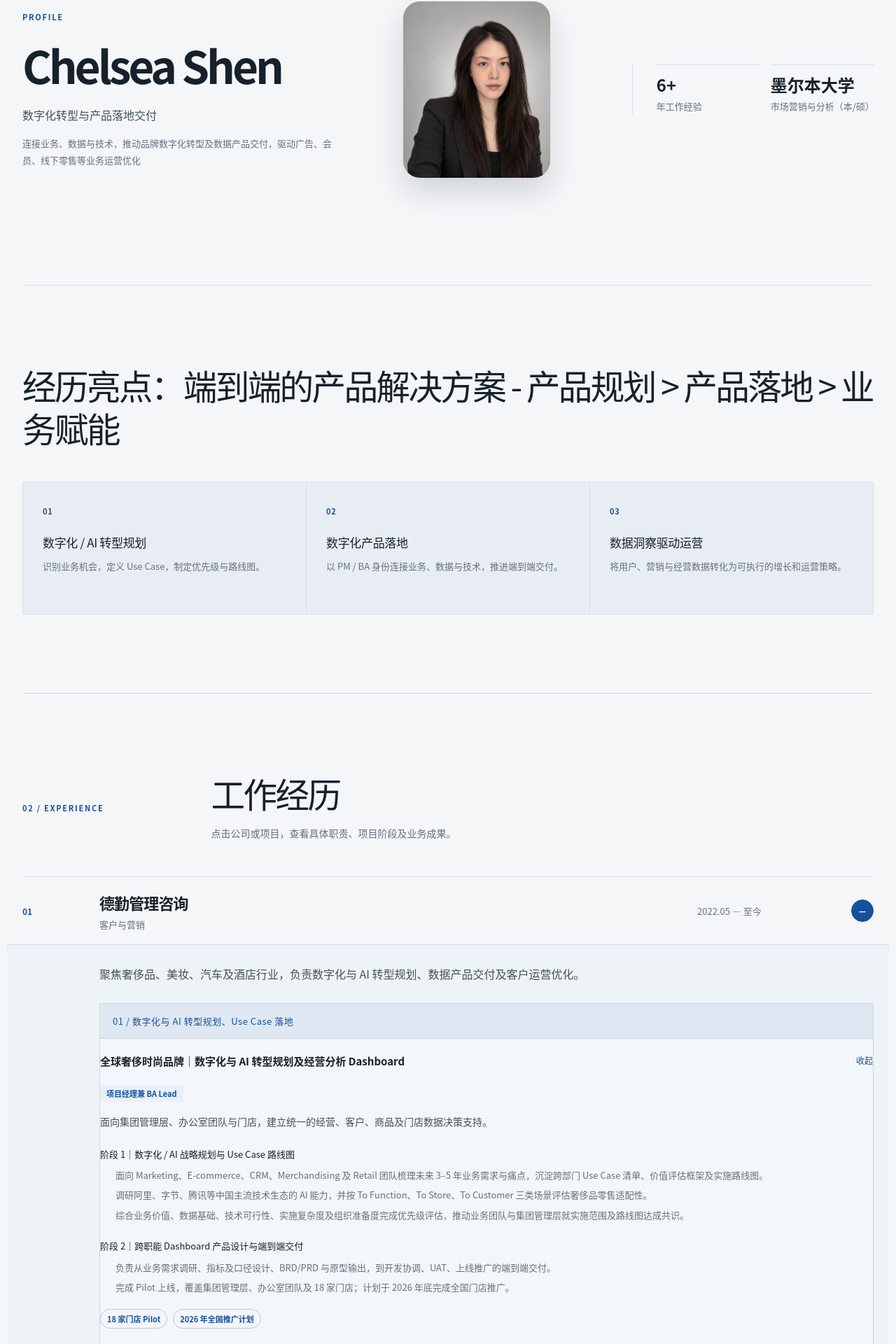
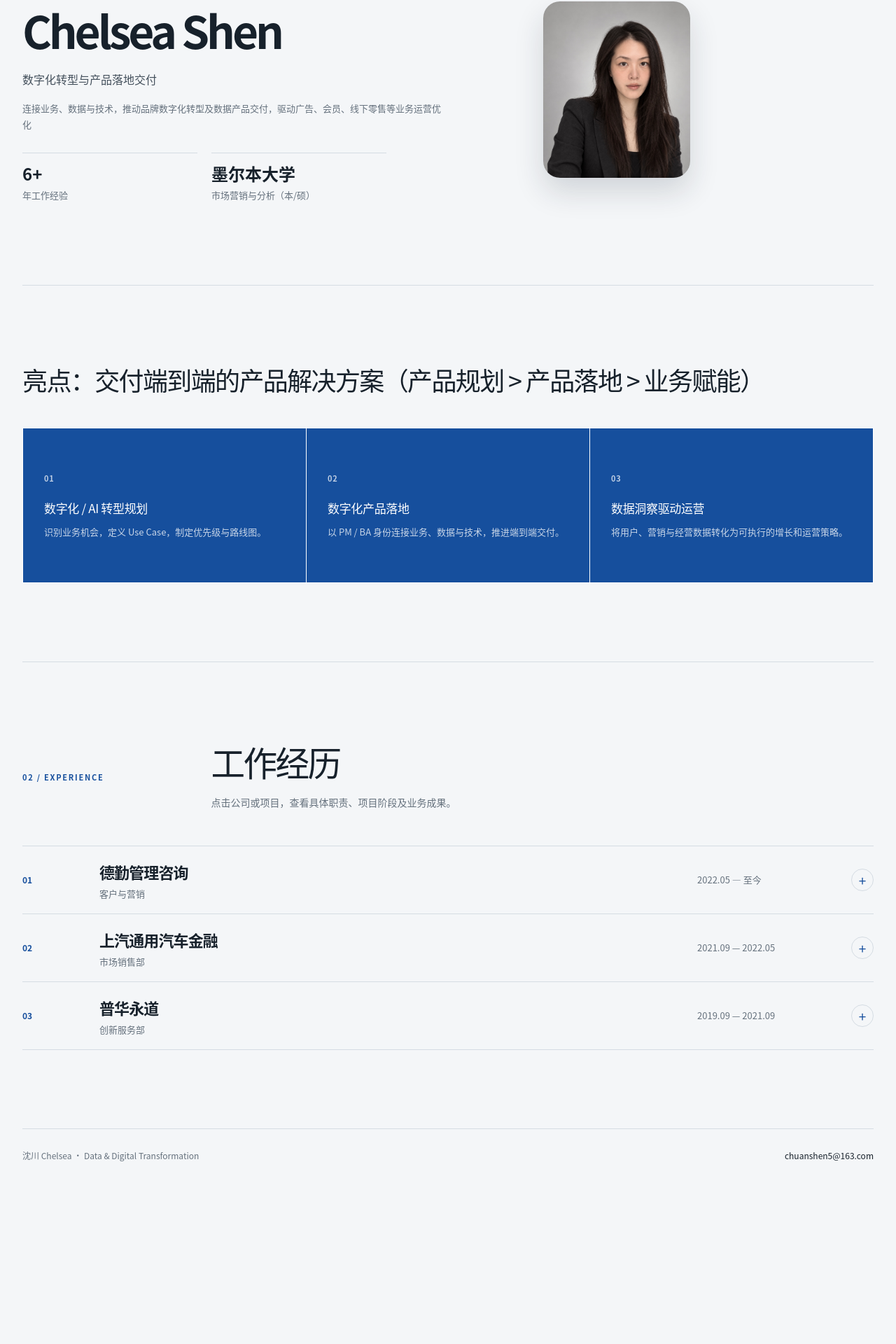
Before and after one commit to chelsea515/chelseashen_d, a Next.js app: page / in a window 1280 px wide. Shown: the part 238-2158 px from the top of the page at 70% size. After the commit the page ends 1939 px from the top, so only its background shows below. Built offline with nearby package versions, Linux system fonts and the light colour scheme.

Commit message:
feat: refine hero and experience layout

```diff
--- a/app/globals.css
+++ b/app/globals.css
@@ -49,8 +49,8 @@ nav a:hover { color: var(--blue); }
   min-height: 560px;
   margin: 0 auto;
   display: grid;
-  grid-template-columns: minmax(0, 1.15fr) 250px minmax(300px, .85fr);
-  gap: clamp(32px, 6vw, 100px);
+  grid-template-columns: minmax(0, 1fr) minmax(240px, .72fr);
+  gap: clamp(48px, 7vw, 130px);
   align-items: center;
   border-bottom: 1px solid var(--line);
 }
@@ -62,23 +62,23 @@ nav a:hover { color: var(--blue); }
 .portrait-frame { position: relative; align-self: center; padding: 0; text-align: center; }
 .portrait { width: 210px; height: 252px; object-fit: cover; object-position: center top; border-radius: 24px; filter: grayscale(8%); box-shadow: 0 20px 42px rgba(24, 39, 57, .16); }
 
-.hero-facts { padding-left: 34px; border-left: 1px solid var(--line); }
-.fact-grid { display: grid; grid-template-columns: 1fr 1fr; gap: 16px; margin-top: 0; }
-.fact-grid div { padding-top: 15px; border-top: 1px solid var(--line); }
+.fact-grid { max-width: 520px; display: grid; grid-template-columns: 1fr 1fr; gap: 20px; margin-top: 28px; }
+.fact-grid div { padding-top: 16px; border-top: 1px solid var(--line); }
 .fact-grid strong, .fact-grid span { display: block; }
 .fact-grid strong { font-size: 24px; line-height: 1.1; letter-spacing: 0; }
 .fact-grid span { margin-top: 6px; font-size: 13px; line-height: 1.8; color: var(--muted); }
 
 .section { width: min(1400px, calc(100% - 64px)); margin: 0 auto; padding: 112px 0; border-bottom: 1px solid var(--line); }
 .profile { display: grid; grid-template-columns: minmax(0, 1fr); gap: 46px; }
-.profile h2, .section-heading h2, .education h2 { margin: 0; font-size: clamp(31px, 3.8vw, 54px); letter-spacing: -.055em; line-height: 1.25; }
+.profile h2 { margin: 0; font-size: 36px; letter-spacing: -.045em; line-height: 1.25; white-space: nowrap; }
+.section-heading h2, .education h2 { margin: 0; font-size: clamp(31px, 3.8vw, 54px); letter-spacing: -.055em; line-height: 1.25; }
 .section-intro { max-width: 680px; margin: 22px 0 50px; color: var(--muted); font-size: 16px; }
-.capability-list { display: grid; grid-template-columns: repeat(3, 1fr); gap: 1px; background: #d7e0ea; border: 1px solid #d7e0ea; }
-.capability-list article { min-height: 188px; padding: 26px 28px 22px; background: #e8edf3; }
+.capability-list { display: grid; grid-template-columns: repeat(3, 1fr); gap: 1px; background: #fff; border: 1px solid #fff; }
+.capability-list article { min-height: 220px; padding: 36px 30px; background: var(--blue); color: #fff; display: flex; flex-direction: column; justify-content: center; }
 .capability-list article + article { border-left: 0; }
-.capability-list span { color: var(--blue); font-size: 11px; font-weight: 700; letter-spacing: .08em; }
-.capability-list h3 { margin: 20px 0 9px; font-size: 17px; letter-spacing: -.02em; }
-.capability-list p { margin: 0; color: var(--muted); font-size: 13px; }
+.capability-list span { color: rgba(255, 255, 255, .72); font-size: 11px; font-weight: 700; letter-spacing: .08em; }
+.capability-list h3 { margin: 20px 0 9px; color: #fff; font-size: 17px; letter-spacing: -.02em; }
+.capability-list p { margin: 0; color: rgba(255, 255, 255, .76); font-size: 13px; }
 
 .section-heading { display: grid; grid-template-columns: 180px 1fr; column-gap: clamp(30px, 7vw, 130px); align-items: end; }
 .section-heading p { grid-column: 2; margin: 16px 0 0; color: var(--muted); font-size: 14px; }
@@ -94,13 +94,13 @@ nav a:hover { color: var(--blue); }
 .employer-period { color: var(--muted); font-size: 13px; }
 .toggle-mark { justify-self: end; width: 32px; height: 32px; display: grid; place-items: center; border: 1px solid var(--line); border-radius: 50%; font-size: 19px; color: var(--blue); }
 .employer.is-open .toggle-mark { background: var(--blue); border-color: var(--blue); color: #fff; }
-.employer-panel { margin: 0 -22px 0 -22px; padding: 28px 22px 54px 132px; background: #eef3f8; border-top: 1px solid #ccd8e4; }
-.employer-overview { max-width: 720px; margin: 0 0 28px; font-size: 16px; color: #44505c; }
+.employer-panel { margin: 0; padding: 34px 40px 48px 132px; background: #eef3f8; text-align: left; border-top: 0; }
+.employer-overview { max-width: 760px; margin: 0 0 28px; font-size: 16px; color: #44505c; }
 .project-group + .project-group { margin-top: 34px; }
-.group-heading { display: block; margin-bottom: 0; padding: 14px 18px; background: #dfe8f2; border: 1px solid #cbd7e3; }
-.group-heading h3 { margin: 0; color: var(--blue); font-size: 13px; letter-spacing: .04em; }
-.project-list { border-top: 0; border-left: 1px solid #cbd7e3; border-right: 1px solid #cbd7e3; background: rgba(255, 255, 255, .25); }
-.project { border-bottom: 1px solid var(--line); }
+.group-heading { display: block; margin-bottom: 0; padding: 16px 20px; background: var(--blue); border: 0; }
+.group-heading h3 { margin: 0; color: #fff; font-size: 13px; letter-spacing: .04em; }
+.project-list { border-top: 0; background: rgba(255, 255, 255, .34); }
+.project { border-bottom: 1px solid rgba(23, 33, 43, .1); }
 .project-trigger { min-height: 62px; display: flex; align-items: center; justify-content: space-between; gap: 20px; padding: 10px 0; font-size: 15px; font-weight: 600; line-height: 1.4; }
 .project-trigger span:last-child { flex: 0 0 auto; color: var(--blue); font-size: 12px; font-weight: 500; }
 .project-trigger:hover, .project-trigger:focus-visible { color: var(--blue); }
@@ -129,12 +129,12 @@ button:focus-visible, a:focus-visible { outline: 3px solid #8eb2e4; outline-offs
   .site-header { grid-template-columns: 1fr auto; height: 72px; }
   .site-header nav { display: none; }
   .hero { grid-template-columns: 1fr 180px; gap: 36px; padding: 74px 0 60px; min-height: auto; }
-  .hero-facts { grid-column: 1 / -1; padding: 30px 0 0; border-left: 0; border-top: 1px solid var(--line); }
   .portrait { width: 160px; height: 194px; border-radius: 22px; }
   .profile, .section-heading, .education { grid-template-columns: 1fr; gap: 22px; }
+  .profile h2 { font-size: 28px; }
   .capability-list { grid-column: auto; }
   .section-heading p { grid-column: auto; }
-  .employer-panel { padding-left: 0; }
+  .employer-panel { padding: 30px 26px 42px; }
   .education-content { grid-template-columns: 1fr; gap: 32px; }
 }
 @media (max-width: 620px) {
@@ -143,17 +143,17 @@ button:focus-visible, a:focus-visible { outline: 3px solid #8eb2e4; outline-offs
   .availability { font-size: 11px; }
   .hero { grid-template-columns: 1fr; padding: 58px 0 48px; }
   .hero h1 { font-size: 45px; }
+  .profile h2 { font-size: 18px; letter-spacing: -.025em; }
   .portrait-frame { grid-row: 2; width: 190px; justify-self: center; padding: 12px 0 8px; }
-  .hero-facts { grid-row: 3; }
+  .fact-grid { grid-template-columns: 1fr; }
   .section { padding: 74px 0; }
   .capability-list { grid-template-columns: 1fr; }
-  .capability-list article, .capability-list article + article { min-height: auto; padding: 23px 0; border-left: 0; }
-  .capability-list article + article { border-top: 1px solid var(--line); }
+  .capability-list article, .capability-list article + article { min-height: 170px; padding: 30px 24px; border-left: 0; }
+  .capability-list article + article { border-top: 0; }
   .employer-trigger { grid-template-columns: 34px minmax(0, 1fr) 32px; gap: 10px; padding: 16px 0; }
   .employer-period { grid-column: 2; grid-row: 2; font-size: 11px; }
   .toggle-mark { grid-column: 3; grid-row: 1 / span 2; }
   .employer-name strong { font-size: 17px; }
-  .group-heading { grid-template-columns: 1fr; gap: 6px; }
   .project-trigger { min-height: 58px; font-size: 14px; }
   .project-detail { padding-right: 2px; }
   footer { display: block; }
--- a/app/page.tsx
+++ b/app/page.tsx
@@ -262,10 +262,8 @@ function ProjectDetail({ project }: { project: Project }) {
 }
 
 export default function Home() {
-  const [openEmployerId, setOpenEmployerId] = useState("deloitte");
-  const [openProjects, setOpenProjects] = useState<Record<string, boolean>>({
-    "luxury-dashboard": true,
-  });
+  const [openEmployerId, setOpenEmployerId] = useState("");
+  const [openProjects, setOpenProjects] = useState<Record<string, boolean>>({});
 
   const toggleEmployer = (employerId: string) => {
     setOpenEmployerId((current) => (current === employerId ? "" : employerId));
@@ -301,6 +299,10 @@ export default function Home() {
           <p className="hero-subcopy">
             连接业务、数据与技术，推动品牌数字化转型及数据产品交付，驱动广告、会员、线下零售等业务运营优化
           </p>
+          <div className="fact-grid" aria-label="职业与教育概览">
+            <div><strong>6+</strong><span>年工作经验</span></div>
+            <div><strong>墨尔本大学</strong><span>市场营销与分析（本/硕）</span></div>
+          </div>
         </div>
 
         <div className="portrait-frame">
@@ -311,17 +313,11 @@ export default function Home() {
           />
         </div>
 
-        <aside className="hero-facts" aria-label="职业概览">
-          <div className="fact-grid">
-            <div><strong>6+</strong><span>年工作经验</span></div>
-            <div><strong>墨尔本大学</strong><span>市场营销与分析（本/硕）</span></div>
-          </div>
-        </aside>
       </section>
 
       <section className="section profile" id="profile" aria-labelledby="profile-title">
         <div>
-          <h2 id="profile-title">经历亮点：端到端的产品解决方案 - 产品规划 &gt; 产品落地 &gt; 业务赋能</h2>
+          <h2 id="profile-title">亮点：交付端到端的产品解决方案（产品规划 &gt; 产品落地 &gt; 业务赋能）</h2>
         </div>
         <div className="capability-list">
           <article><span>01</span><h3>数字化 / AI 转型规划</h3><p>识别业务机会，定义 Use Case，制定优先级与路线图。</p></article>
```
Also changed, not shown: 1 other file (tests, documents, lock files or other folders).
